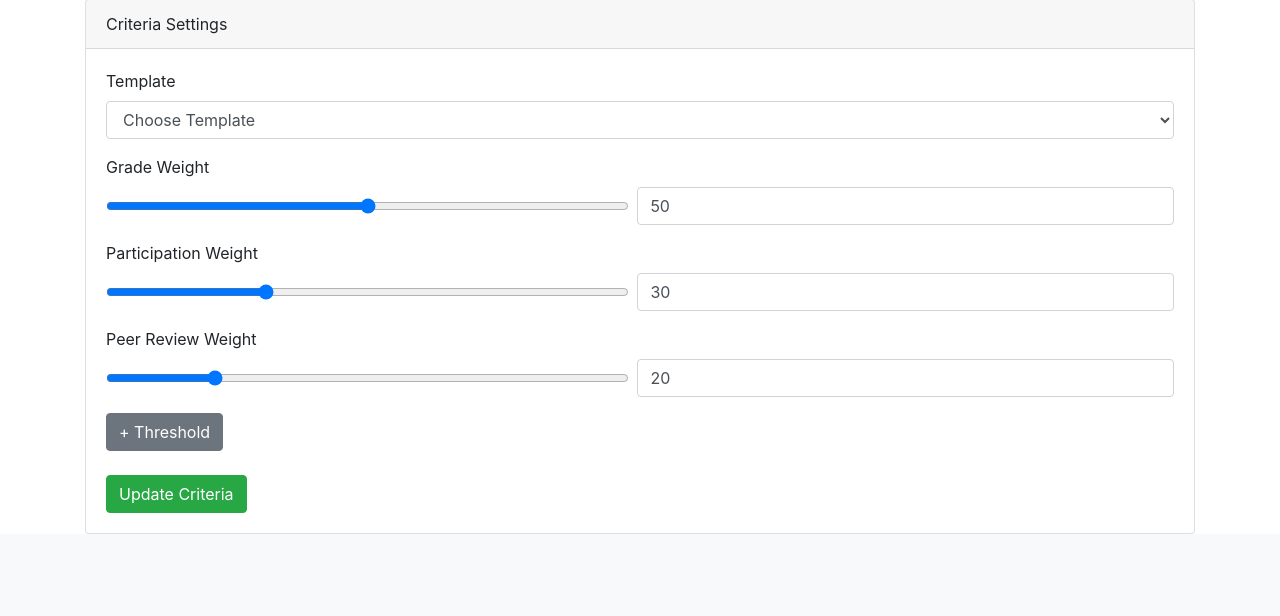
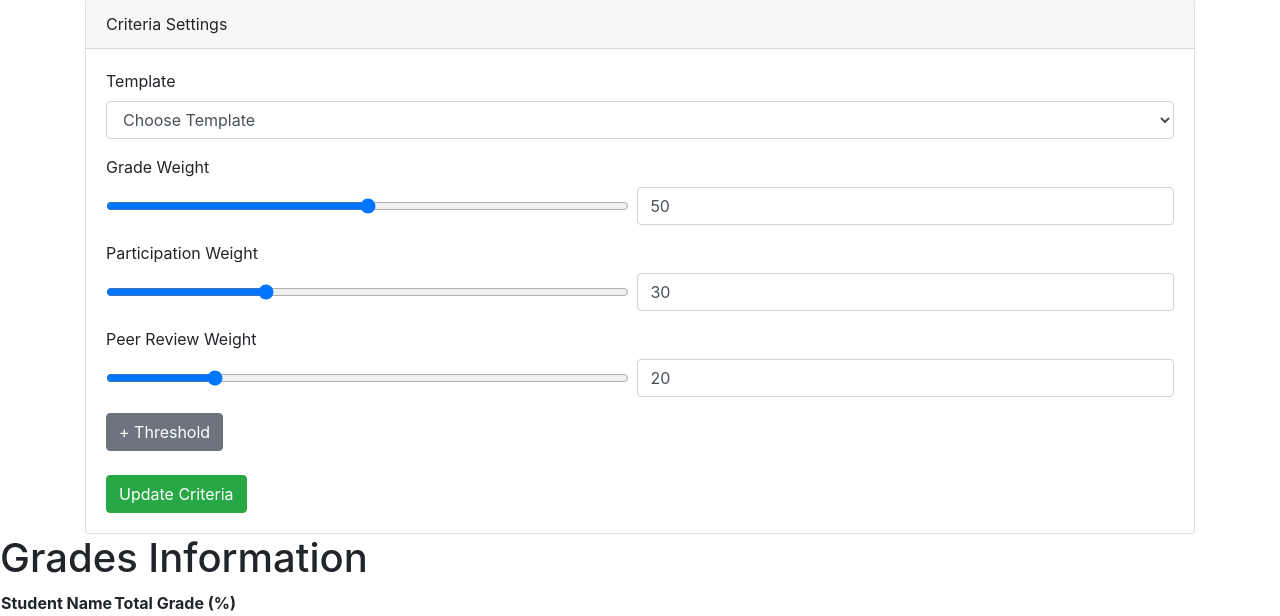
Before and after one commit to Teaching-Tools-Development/canvas-pair-programming, a Django app: page /assignment/ in a window 1280 px wide. Shown: the part 1125-1741 px from the top of the page. Before the commit the page ends 1659 px from the top, so only its background shows below. Run offline with Django 5.2, Linux system fonts and the light colour scheme; data that the repository does not hold is empty; some libraries are stand-ins or nearby versions.

Commit message:
Combined student grades and assignment html

```diff
--- a/app/templates/assignment.html
+++ b/app/templates/assignment.html
@@ -354,4 +354,23 @@
     <script src="https://cdn.jsdelivr.net/npm/@popperjs/core@2.9.2/dist/umd/popper.min.js"></script>
     <script src="https://stackpath.bootstrapcdn.com/bootstrap/4.5.2/js/bootstrap.min.js"></script>
 </body>
+<body>
+    <h1>Grades Information</h1>
+    <table>
+        <thead>
+            <tr>
+                <th>Student Name</th>
+                <th>Total Grade (%)</th>  <!-- Updated header to indicate percentage -->
+            </tr>
+        </thead>
+        <tbody>
+            {% for student in students %}
+                <tr>
+                    <td>{{ student.student_name }}</td>
+                    <td>{{ student.total_grade|floatformat:2 }}%</td>  <!-- Format grade to 2 decimal places and add percentage symbol -->
+                </tr>
+            {% endfor %}
+        </tbody>
+    </table>
+</body>
 </html>
--- a/app/views.py
+++ b/app/views.py
@@ -11,14 +11,74 @@ def home(request):
     return render(request, 'home.html')
 
 def assignment(request):
-    canvas_instance = "https://canvas.nau.edu"
-    course_id = "25655"
-
-    url = f"{canvas_instance}/api/v1/courses/{course_id}/users"
+    course_id = '25655'  # Replace with your actual course ID
+    base_url = f'https://canvas.nau.edu/api/v1/courses/{course_id}'
     headers = {
         "Authorization": f"Bearer {settings.CANVAS_API_TOKEN}"
     }
-    return render(request, 'assignment.html')
+
+    # Step 1: Get all assignments
+    assignments_url = f'{base_url}/assignments'
+    assignments_response = requests.get(assignments_url, headers=headers)
+
+    try:
+        assignments_response.raise_for_status()
+        assignments = assignments_response.json()
+    except requests.exceptions.RequestException as e:
+        return render(request, 'error.html', {'message': f'Request error: {e}'})
+
+    # Step 2: Get all enrollments (students)
+    enrollments_url = f'{base_url}/enrollments'
+    enrollments_response = requests.get(enrollments_url, headers=headers)
+
+    try:
+        enrollments_response.raise_for_status()
+        enrollments = enrollments_response.json()
+    except requests.exceptions.RequestException as e:
+        return render(request, 'error.html', {'message': f'Request error: {e}'})
+
+    student_grades = []
+
+    # Step 3: Loop through each student and each assignment to get grades
+    for enrollment in enrollments:
+        # Filter for students only
+        if enrollment.get('role') == 'StudentEnrollment':
+            student_name = enrollment.get('user', {}).get('name', 'Unknown')
+            total_grade = 0
+            total_possible_points = 0
+
+            for assignment in assignments:
+                assignment_id = assignment.get('id')
+                points_possible = assignment.get('points_possible', 0)
+
+                if not assignment_id or points_possible == 0:
+                    continue
+
+                # Get submission for the current student for the current assignment
+                submission_url = f'{base_url}/assignments/{assignment_id}/submissions/{enrollment["user_id"]}'
+                submission_response = requests.get(submission_url, headers=headers)
+
+                try:
+                    submission_response.raise_for_status()
+                    submission = submission_response.json()
+                    grade = submission.get('score', 0)  # Get the score (0 if not submitted)
+                    total_grade += grade
+                    total_possible_points += points_possible
+                except requests.exceptions.RequestException:
+                    continue
+
+            # Calculate the percentage grade
+            if total_possible_points > 0:
+                percentage_grade = (total_grade / total_possible_points) * 100
+            else:
+                percentage_grade = 0
+
+            student_grades.append({
+                'student_name': student_name,
+                'total_grade': percentage_grade
+            })
+
+    return render(request, 'assignment.html', {'students': student_grades})
 
 def get_canvas_users(request):
     # Get the API token from the environment variable
```
